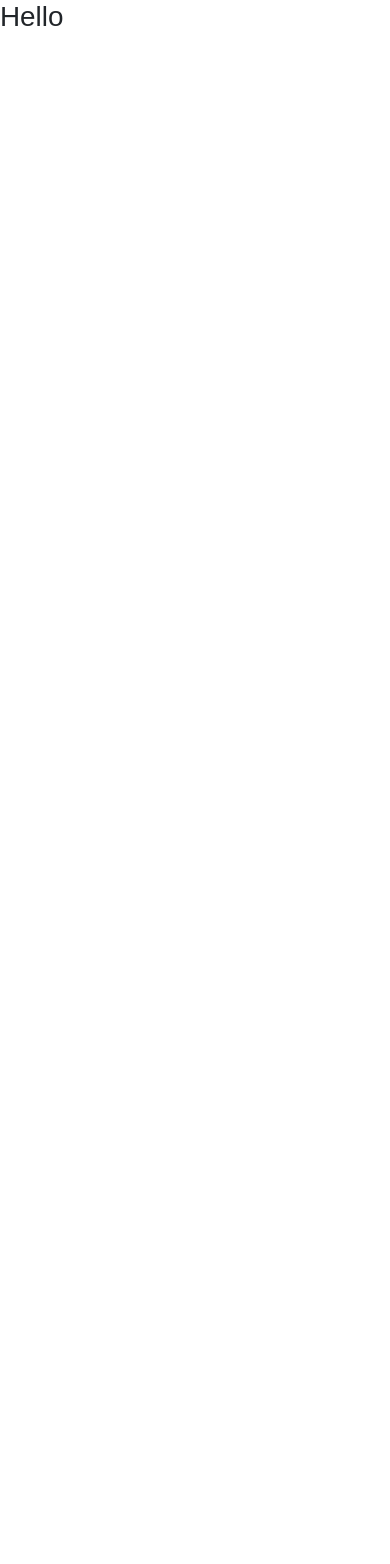
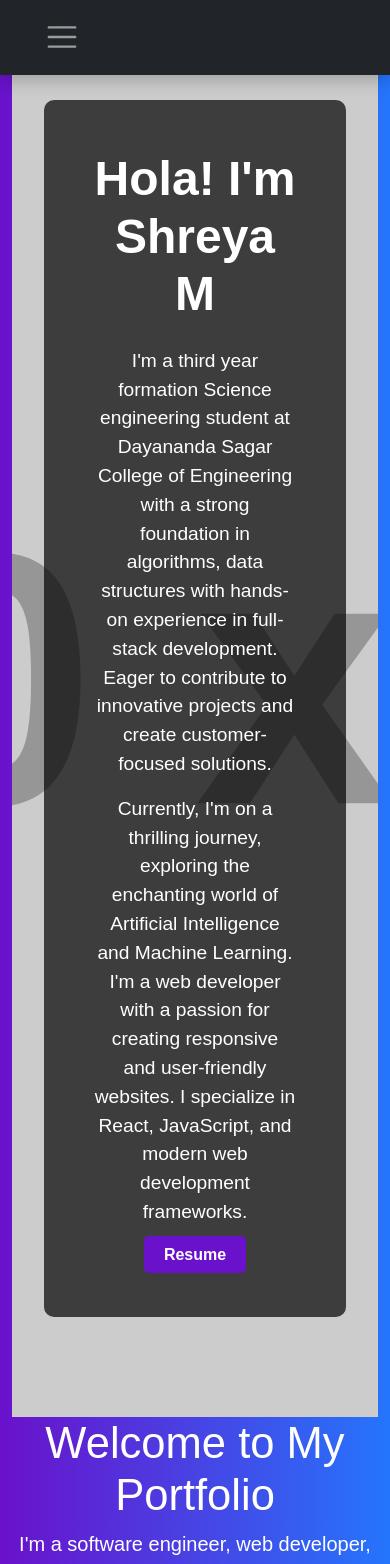
Before and after one commit to ShreyaMahadev/portfolio-website, a React (Create React App) app: page / in a window 390 px wide. Shown: the top 1564 px of the page. Before the commit the page ends 844 px from the top, so only its background shows below. Built offline with nearby package versions, Linux system fonts and the light colour scheme.

Commit message:
added navbar and css styling

```diff
--- a/src/App.css
+++ b/src/App.css
@@ -1,7 +1,26 @@
-*{
+* {
   box-sizing: border-box;
   margin: 0;
   padding: 0;
   font-family: Arial, sans-serif;
+}
 
+.full-height {
+  height: 100vh;
 }
+
+.bg-info-subtle {
+  background-color: #23d8f8; /* Adjust this color as needed */
+}
+
+.text-info-emphasis {
+  color: #070707; /* Adjust this color as needed */
+}
+
+body {
+  background: linear-gradient(to right, #6a11cb, #2575fc); /* Purple to blue gradient */
+  color: #fff;
+  font-family: 'Arial', sans-serif;
+  margin: 0;
+  padding: 0;
+}
--- a/src/App.js
+++ b/src/App.js
@@ -1,11 +1,35 @@
-import React from 'react';
-import './App.css';
-
+import React from "react";
+import "./App.css";
+// import './Components/Navbar.css';
+import Navbar from "./Components/Navbar";
+import About from "./Components/About";
+import Project from "./Components/Project";
+import Skills from "./Components/Skills";
+import Contact from "./Components/Contact";
 
 function App() {
   return (
     <>
-    <h1>Hello</h1>
+      <Navbar />
+      <div id="home" className="container-fluid">
+        <About />
+        <h1 className="display-1 text-center">Welcome to My Portfolio</h1>
+        <p className="lead text-center">
+          I'm a software engineer, web developer, and freelance graphic
+          designer.
+        </p>
+      </div>
+      <div id="skills">
+        <Skills />
+      </div>
+
+      <div id="projects">
+        <Project />
+      </div>
+
+      <div id="contact">
+        <Contact />
+      </div>
     </>
   );
 }
--- /dev/null
+++ b/src/Components/About.css
@@ -0,0 +1,23 @@
+#about {
+    background-image: url('https://via.placeholder.com/1600x900'); /* Replace with your background image URL */
+    background-size: cover;
+    background-position: center;
+    color: #fff;
+    padding: 100px 20px;
+  }
+
+  #about .overlay {
+    background: rgba(0, 0, 0, 0.7);
+    padding: 50px;
+    border-radius: 10px;
+  }
+
+  #about .btn-custom {
+    background-color: #6a11cb;
+    border-color: #6a11cb;
+    padding: 10px 20px;
+    border-radius: 5px;
+    color: #fff;
+    font-weight: bold;
+    text-decoration: none;
+  }
--- /dev/null
+++ b/src/Components/About.js
@@ -0,0 +1,34 @@
+import React from "react";
+import "./About.css";
+
+export default function About() {
+  return (
+    <>
+
+      <section id="about">
+        <div className="container text-center">
+          <div className="overlay">
+            <h1 className="mb-4" style={{ fontWeight: "bold", fontSize: "3rem" }}>
+              Hola! I'm Shreya M
+            </h1>
+            <p className="lead" style={{ fontSize: "1.2rem" }}>
+              I'm a third year formation Science engineering student at Dayananda Sagar College of Engineering with a strong foundation in algorithms, data
+              structures with hands-on experience in
+              full-stack development. Eager to contribute
+              to innovative projects and create customer-focused solutions.
+            </p>
+            <p className="lead" style={{ fontSize: "1.2rem" }}>
+              Currently, I'm on a thrilling journey, exploring the enchanting
+              world of Artificial Intelligence and Machine Learning.  I'm a web developer with a passion for creating responsive and
+            user-friendly websites. I specialize in React, JavaScript, and
+            modern web development frameworks.
+            </p>
+            <a href="#resume" className="btn-custom">
+              Resume
+            </a>
+          </div>
+        </div>
+      </section>
+    </>
+  );
+}
--- /dev/null
+++ b/src/Components/Contact.js
@@ -0,0 +1,11 @@
+import React from 'react'
+
+export default function Contact() {
+  return (
+    <>
+    <a href="#contact" className="btn btn-primary btn-lg">
+            Contact Me
+          </a>
+    </>
+  )
+}
--- /dev/null
+++ b/src/Components/Navbar.css
@@ -0,0 +1,123 @@
+/* Global Styles */
+* {
+  box-sizing: border-box;
+  margin: 0;
+  padding: 0;
+  font-family: Arial, sans-serif;
+}
+
+.full-height {
+  height: 100vh;
+}
+
+.bg-info-subtle {
+  background-color: #23d8f8; /* Adjust this color as needed */
+}
+
+.text-info-emphasis {
+  color: #070707; /* Adjust this color as needed */
+}
+
+body {
+  background: linear-gradient(to right, #6a11cb, #2575fc); /* Purple to blue gradient */
+  color: #fff;
+  font-family: 'Arial', sans-serif;
+  margin: 0;
+  padding: 0;
+}
+
+/* Navbar Styling */
+.navbar {
+  background: rgba(255, 255, 255, 0.8); /* Semi-transparent white background */
+  backdrop-filter: blur(15px); /* Subtle blur effect */
+  padding: 15px 30px;
+  position: fixed;
+  width: 100%;
+  top: 0;
+  z-index: 10;
+  box-shadow: 0px 6px 15px rgba(0, 0, 0, 0.2); /* Light shadow */
+  transition: all 0.3s ease;
+}
+
+/* Navbar Brand */
+.navbar-brand {
+  font-size: 2rem;
+  font-weight: bold;
+  color: #070707; /* Dark text for better contrast */
+  text-transform: uppercase;
+  letter-spacing: 2px;
+  padding: 5px 10px;
+  transition: color 0.3s ease, transform 0.3s ease;
+}
+
+/* Hover Effect for Navbar Brand */
+.navbar-brand:hover {
+  color: #6a11cb; /* Purple hover color */
+  text-decoration: none;
+  transform: scale(1.1);
+}
+
+/* Navbar Navigation */
+.navbar-nav {
+  display: flex;
+  justify-content: center; /* Center align navbar items */
+  align-items: center;
+  gap: 30px;
+  font-size: 1.1rem;
+  letter-spacing: 1.5px;
+}
+
+/* Navbar Link Styling */
+.nav-link {
+  color: #070707; /* Dark text for contrast */
+  font-weight: 500;
+  padding: 8px 15px;
+  transition: all 0.3s ease;
+  border-radius: 25px;
+  background-color: rgba(255, 255, 255, 0.7); /* Slight white background */
+  box-shadow: 0px 2px 6px rgba(0, 0, 0, 0.1); /* Light shadow */
+}
+
+/* Hover Effect for Navbar Links */
+.nav-link:hover {
+  background-color: #6a11cb; /* Purple background on hover */
+  color: #ffffff;
+  transform: translateY(-2px);
+  box-shadow: 0px 4px 10px rgba(0, 0, 0, 0.2);
+}
+
+/* Active Link Styling */
+.nav-link.active {
+  background-color: #2575fc; /* Blue shade for active link */
+  color: #ffffff;
+  transform: scale(1.05); /* Slight scaling effect for active link */
+}
+
+/* Navbar Toggler */
+.navbar-toggler {
+  border: none;
+  color: #070707; /* Dark toggler icon */
+  font-size: 1.5rem;
+}
+
+.navbar-toggler:focus {
+  outline: none;
+  box-shadow: none;
+}
+
+.navbar-toggler:hover {
+  color: #6a11cb; /* Highlight color for the toggler */
+}
+
+/* Additional Media Query for Small Screens */
+@media (max-width: 767px) {
+  .navbar-nav {
+    flex-direction: column;
+    gap: 15px;
+    font-size: 1.2rem;
+  }
+
+  .navbar {
+    padding: 15px 20px;
+  }
+}
--- /dev/null
+++ b/src/Components/Navbar.js
@@ -0,0 +1,50 @@
+import React, { useState, useEffect } from 'react';
+import './Navbar.css';
+
+export default function Navbar() {
+  const [scrolled, setScrolled] = useState(false);
+
+  useEffect(() => {
+    const handleScroll = () => {
+      setScrolled(window.scrollY > 50);
+    };
+    window.addEventListener('scroll', handleScroll);
+    return () => window.removeEventListener('scroll', handleScroll);
+  }, []);
+
+  return (
+    <>
+    <nav className={`navbar navbar-expand-lg navbar-dark bg-dark pb-3 ${scrolled ? 'scrolled' : ''}`}>
+  <div className="container-fluid">
+    <button
+      className="navbar-toggler"
+      type="button"
+      data-bs-toggle="collapse"
+      data-bs-target="#navbarNav"
+      aria-controls="navbarNav"
+      aria-expanded="false"
+      aria-label="Toggle navigation"
+    >
+      <span className="navbar-toggler-icon"></span>
+    </button>
+    <div className="collapse navbar-collapse" id="navbarNav">
+      <ul className="navbar-nav ms-auto">
+        <li className="nav-item">
+          <a className="nav-link" href="#about">About</a>
+        </li>
+        <li className="nav-item">
+          <a className="nav-link" href="#skills">Skills</a>
+        </li>
+        <li className="nav-item">
+          <a className="nav-link" href="#projects">Projects</a>
+        </li>
+        <li className="nav-item">
+          <a className="nav-link" href="#contact">Contact</a>
+        </li>
+      </ul>
+    </div>
+  </div>
+</nav>
+</>
+  );
+}
--- /dev/null
+++ b/src/Components/Project.js
@@ -0,0 +1,33 @@
+import React from "react";
+
+export default function Project() {
+  return (
+    <>
+      <div id="projects" className="container py-5">
+        <h2 className="text-center mb-4">My Projects</h2>
+        <div className="row">
+          <div className="col-md-4">
+            <div className="card">
+              <img
+                src="project1.jpg"
+                className="card-img-top"
+                alt="Project 1"
+              />
+              <div className="card-body">
+                <h5 className="card-title">Project 1</h5>
+                <p className="card-text">Description of project 1.</p>
+                <a
+                  href="https://github.com/yourrepo"
+                  className="btn btn-primary"
+                >
+                  View Project
+                </a>
+              </div>
+            </div>
+          </div>
+          {/* Add more project cards here */}
+        </div>
+      </div>
+    </>
+  );
+}
--- /dev/null
+++ b/src/Components/Skills.js
@@ -0,0 +1,7 @@
+import React from 'react'
+
+export default function Skills() {
+  return (
+    <div>Skills</div>
+  )
+}
```
